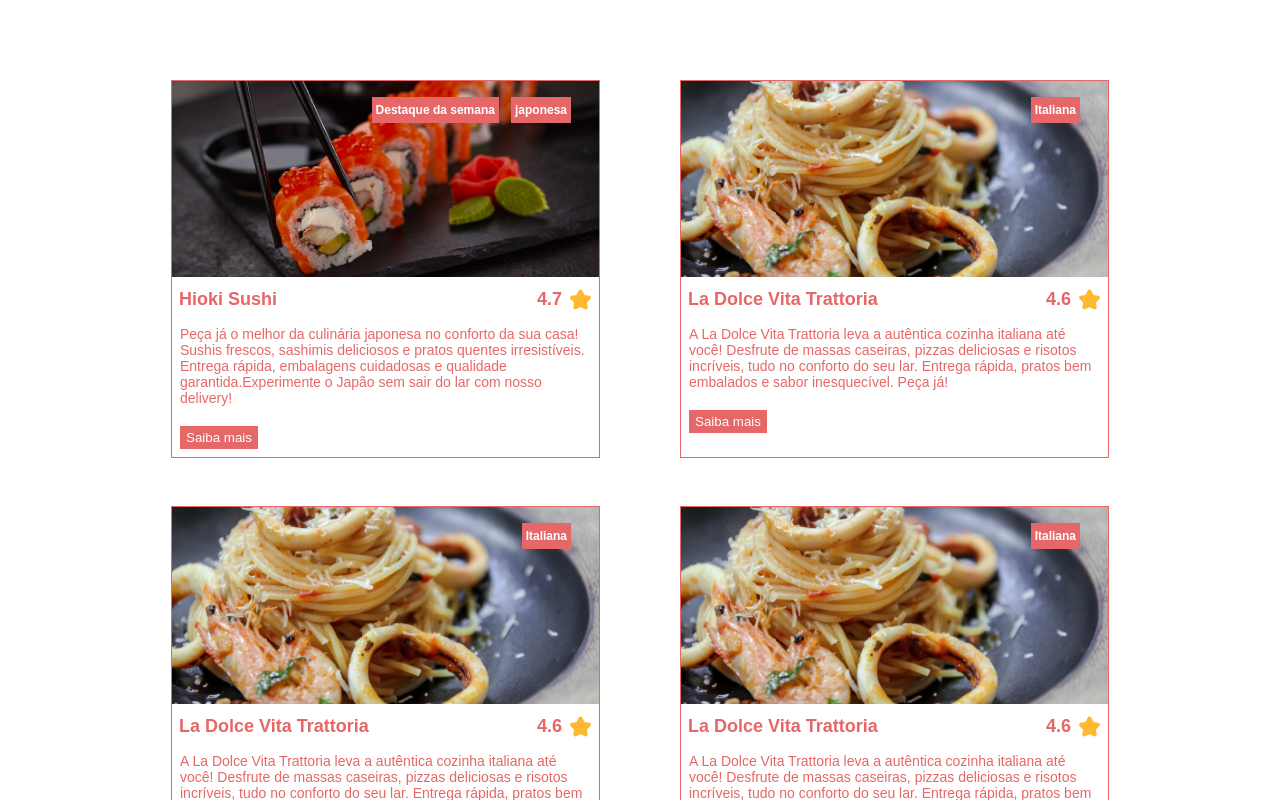
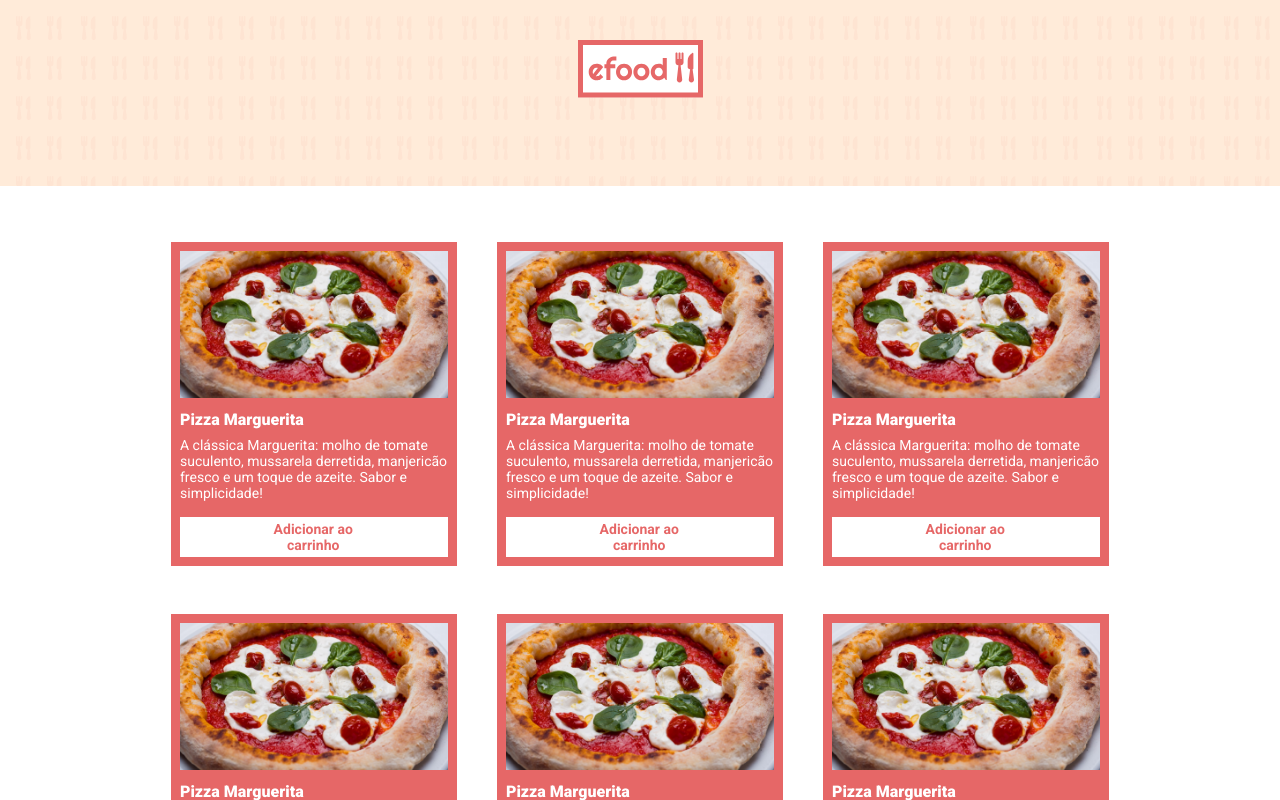
Before and after one commit to manoel-jj/Efood, a React (Create React App) app: page /Cardapio in a window 1280 px wide. Shown: the top 800 px of the page. Built offline with nearby package versions, Linux system fonts and the light colour scheme.

Commit message:
cards_cardapio

```diff
--- a/public/index.html
+++ b/public/index.html
@@ -21,7 +21,10 @@
       work correctly both with client-side routing and a non-root public URL.
       Learn how to configure a non-root public URL by running `npm run build`.
     -->
-    <title>React App</title>
+    <title>Efood</title>
+    <link rel="preconnect" href="https://fonts.googleapis.com">
+    <link rel="preconnect" href="https://fonts.gstatic.com" crossorigin>
+    <link href="https://fonts.googleapis.com/css2?family=Roboto:wght@400;700;900&display=swap" rel="stylesheet">
   </head>
   <body>
     <noscript>You need to enable JavaScript to run this app.</noscript>
--- /dev/null
+++ b/src/components/Cardapio/index.tsx
@@ -0,0 +1,20 @@
+import { Card, Titulo, Image, Descricao, Botao } from './styles'
+
+type Props = {
+  title: string
+  description: string
+  image: string
+}
+
+export const Cardapio = ({ title, description, image }: Props) => (
+  <Card>
+    <Image src={image} />
+    <Titulo>{title}</Titulo>
+    <Descricao>{description}</Descricao>
+    <div className="ContainerBotao">
+      <Botao>Adicionar ao carrinho</Botao>
+    </div>
+  </Card>
+)
+
+export default Cardapio
--- /dev/null
+++ b/src/components/Cardapio/styles.ts
@@ -0,0 +1,34 @@
+import styled from 'styled-components'
+import { cores } from '../../styles'
+
+export const Card = styled.div`
+  border: 1px solid ${cores.rose};
+  margin-bottom: 48px;
+  background-color: ${cores.rose};
+  color: ${cores.branca};
+`
+export const Titulo = styled.h2`
+  margin-left: 8px;
+  font-weight: 900;
+  font-size: 16px;
+`
+
+export const Descricao = styled.p`
+  margin: 8px;
+  font-weight: 400;
+  font-size: 14px;
+`
+
+export const Image = styled.img`
+  width: 100%;
+  padding: 8px;
+`
+export const Botao = styled.button`
+  width: 100%;
+  background-color: ${cores.branca};
+  color: ${cores.rose};
+  border: none;
+  font-size: 14px;
+  font-weight: 700;
+  padding: 4px 84.76px 4px 83.24px;
+`
--- /dev/null
+++ b/src/components/CardapioList/index.tsx
@@ -0,0 +1,20 @@
+import { Container, List } from './styles'
+
+import Pratos from '../../models/Pratos'
+import Cardapio from '../Cardapio'
+
+type Props = {
+  pratos: Pratos[]
+}
+
+const CardapioList = ({ pratos }: Props) => (
+  <Container>
+    <List>
+      {pratos.map((pratos) => (
+        <Cardapio key={pratos.id} title={pratos.title} image={pratos.image} description={pratos.description} />
+      ))}
+    </List>
+  </Container>
+)
+
+export default CardapioList
--- /dev/null
+++ b/src/components/CardapioList/styles.ts
@@ -0,0 +1,17 @@
+import styled from 'styled-components'
+
+export const Container = styled.div`
+  padding-top: 56px;
+  margin: 0 171px;
+`
+
+export const List = styled.ul`
+  display: grid;
+  grid-template-columns: 1fr 1fr 1fr;
+  column-gap: 40px;
+`
+
+export const Title = styled.h2`
+  font-size: 16px;
+  font-weight: 900;
+`
--- /dev/null
+++ b/src/components/HeaderCardapio/index.tsx
@@ -0,0 +1,12 @@
+import { Imagem, HeaderSection } from './styles'
+
+import fundoHeader from '../../assets/images/Vector.svg'
+import logo from '../../assets/images/logo.svg'
+
+export const HeaderCardapio = () => (
+  <Imagem style={{ backgroundImage: `url(${fundoHeader})` }}>
+    <HeaderSection>
+      <img src={logo} alt="logo efood" />
+    </HeaderSection>
+  </Imagem>
+)
--- /dev/null
+++ b/src/components/HeaderCardapio/styles.ts
@@ -0,0 +1,17 @@
+import styled from 'styled-components'
+
+export const Imagem = styled.div`
+  width: 100%;
+  height: 186px;
+`
+
+export const HeaderSection = styled.div`
+  padding-top: 40px;
+  text-align: center;
+
+  h1 {
+    font-size: 36px;
+    padding-bottom: 40px;
+    padding-top: 138px;
+  }
+`
--- a/src/components/RestauranteList/index.tsx
+++ b/src/components/RestauranteList/index.tsx
@@ -1,26 +1,56 @@
-import Restaurante from '../Restaurante'
 import { Container, List } from './styles'
 
-import Pratos from '../../models/Pratos'
+import sushi from '../../assets/images/imagem.png'
+import macarrao from '../../assets/images/macarrao.png'
+import Restaurante from '../Restaurante'
 
-type Props = {
-  pratos: Pratos[]
-}
-
-const RestauranteList = ({ pratos }: Props) => (
+const RestauranteList = () => (
   <Container>
     <List>
-      {pratos.map((pratos) => (
-        <Restaurante
-          key={pratos.id}
-          title={pratos.title}
-          image={pratos.image}
-          nota={pratos.nota}
-          infos={pratos.Infos}
-          destaque={pratos.destaque}
-          description={pratos.description}
-        />
-      ))}
+      <Restaurante
+        title="Hioki Sushi "
+        image={sushi}
+        nota="4.7"
+        infos="japonesa"
+        destaque="Destaque da semana"
+        description="Peça já o melhor da culinária japonesa no conforto da sua casa! Sushis frescos, sashimis deliciosos e pratos quentes irresistíveis. Entrega rápida, embalagens cuidadosas e qualidade garantida.
+        Experimente o Japão sem sair do lar com nosso delivery!"
+      />
+      <Restaurante
+        title="La Dolce Vita Trattoria"
+        image={macarrao}
+        nota="4.6"
+        infos="Italiana"
+        description="A La Dolce Vita Trattoria leva a autêntica cozinha italiana até você! Desfrute de massas caseiras, pizzas deliciosas e risotos incríveis, tudo no conforto do seu lar. Entrega rápida, pratos bem embalados e sabor inesquecível. Peça já!"
+      />
+      <Restaurante
+        title="La Dolce Vita Trattoria"
+        image={macarrao}
+        nota="4.6"
+        infos="Italiana"
+        description="A La Dolce Vita Trattoria leva a autêntica cozinha italiana até você! Desfrute de massas caseiras, pizzas deliciosas e risotos incríveis, tudo no conforto do seu lar. Entrega rápida, pratos bem embalados e sabor inesquecível. Peça já!"
+      />
+      <Restaurante
+        title="La Dolce Vita Trattoria"
+        image={macarrao}
+        nota="4.6"
+        infos="Italiana"
+        description="A La Dolce Vita Trattoria leva a autêntica cozinha italiana até você! Desfrute de massas caseiras, pizzas deliciosas e risotos incríveis, tudo no conforto do seu lar. Entrega rápida, pratos bem embalados e sabor inesquecível. Peça já!"
+      />
+      <Restaurante
+        title="La Dolce Vita Trattoria"
+        image={macarrao}
+        nota="4.6"
+        infos="Italiana"
+        description="A La Dolce Vita Trattoria leva a autêntica cozinha italiana até você! Desfrute de massas caseiras, pizzas deliciosas e risotos incríveis, tudo no conforto do seu lar. Entrega rápida, pratos bem embalados e sabor inesquecível. Peça já!"
+      />
+      <Restaurante
+        title="La Dolce Vita Trattoria"
+        image={macarrao}
+        nota="4.6"
+        infos="Italiana"
+        description="A La Dolce Vita Trattoria leva a autêntica cozinha italiana até você! Desfrute de massas caseiras, pizzas deliciosas e risotos incríveis, tudo no conforto do seu lar. Entrega rápida, pratos bem embalados e sabor inesquecível. Peça já!"
+      />
     </List>
   </Container>
 )
--- a/src/pages/Cardapio/index.tsx
+++ b/src/pages/Cardapio/index.tsx
@@ -1,71 +1,64 @@
-import RestauranteList from '../../components/RestauranteList'
 import Pratos from '../../models/Pratos'
 
-import sushi from '../../assets/images/imagem.png'
-import macarrao from '../../assets/images/macarrao.png'
+import Pizza from '../../assets/images/pizza.png'
+import CardapioList from '../../components/CardapioList'
+import { HeaderCardapio } from '../../components/HeaderCardapio'
 
-const restauranteHome: Pratos[] = [
+const cardCardapio: Pratos[] = [
   {
     id: 1,
     description:
-      'Peça já o melhor da culinária japonesa no conforto da sua casa! Sushis frescos, sashimis deliciosos e pratos quentes irresistíveis. Entrega rápida, embalagens cuidadosas e qualidade garantida.Experimente o Japão sem sair do lar com nosso delivery!',
-    Infos: 'japonesa',
-    destaque: 'Destaque da semana',
-    title: 'Hioki Sushi',
-    nota: '4.7',
-    image: sushi
+      'A clássica Marguerita: molho de tomate suculento, mussarela derretida, manjericão fresco e um toque de azeite. Sabor e simplicidade!',
+    title: 'Pizza Marguerita',
+
+    image: Pizza
   },
   {
     id: 2,
     description:
-      'A La Dolce Vita Trattoria leva a autêntica cozinha italiana até você! Desfrute de massas caseiras, pizzas deliciosas e risotos incríveis, tudo no conforto do seu lar. Entrega rápida, pratos bem embalados e sabor inesquecível. Peça já!',
-    Infos: 'Italiana',
-    title: 'La Dolce Vita Trattoria',
-    nota: '4.6',
-    image: macarrao
+      'A clássica Marguerita: molho de tomate suculento, mussarela derretida, manjericão fresco e um toque de azeite. Sabor e simplicidade!',
+    title: 'Pizza Marguerita',
+
+    image: Pizza
   },
   {
     id: 3,
     description:
-      'A La Dolce Vita Trattoria leva a autêntica cozinha italiana até você! Desfrute de massas caseiras, pizzas deliciosas e risotos incríveis, tudo no conforto do seu lar. Entrega rápida, pratos bem embalados e sabor inesquecível. Peça já!',
-    Infos: 'Italiana',
-    title: 'La Dolce Vita Trattoria',
-    nota: '4.6',
-    image: macarrao
+      'A clássica Marguerita: molho de tomate suculento, mussarela derretida, manjericão fresco e um toque de azeite. Sabor e simplicidade!',
+    title: 'Pizza Marguerita',
+
+    image: Pizza
   },
   {
     id: 4,
     description:
-      'A La Dolce Vita Trattoria leva a autêntica cozinha italiana até você! Desfrute de massas caseiras, pizzas deliciosas e risotos incríveis, tudo no conforto do seu lar. Entrega rápida, pratos bem embalados e sabor inesquecível. Peça já!',
-    Infos: 'Italiana',
-    title: 'La Dolce Vita Trattoria',
-    nota: '4.6',
-    image: macarrao
+      'A clássica Marguerita: molho de tomate suculento, mussarela derretida, manjericão fresco e um toque de azeite. Sabor e simplicidade!',
+    title: 'Pizza Marguerita',
+
+    image: Pizza
   },
   {
     id: 5,
     description:
-      'A La Dolce Vita Trattoria leva a autêntica cozinha italiana até você! Desfrute de massas caseiras, pizzas deliciosas e risotos incríveis, tudo no conforto do seu lar. Entrega rápida, pratos bem embalados e sabor inesquecível. Peça já!',
-    Infos: 'Italiana',
-    title: 'La Dolce Vita Trattoria',
-    nota: '4.6',
-    image: macarrao
+      'A clássica Marguerita: molho de tomate suculento, mussarela derretida, manjericão fresco e um toque de azeite. Sabor e simplicidade!',
+    title: 'Pizza Marguerita',
+
+    image: Pizza
   },
   {
     id: 6,
     description:
-      'A La Dolce Vita Trattoria leva a autêntica cozinha italiana até você! Desfrute de massas caseiras, pizzas deliciosas e risotos incríveis, tudo no conforto do seu lar. Entrega rápida, pratos bem embalados e sabor inesquecível. Peça já!',
-    Infos: 'Italiana',
-    title: 'La Dolce Vita Trattoria',
-    nota: '4.6',
-    image: macarrao
+      'A clássica Marguerita: molho de tomate suculento, mussarela derretida, manjericão fresco e um toque de azeite. Sabor e simplicidade!',
+    title: 'Pizza Marguerita',
+
+    image: Pizza
   }
 ]
 
 const Cardapio = () => (
   <>
-    <RestauranteList pratos={restauranteHome} />
-    <RestauranteList pratos={restauranteHome} />
+    <HeaderCardapio />
+    <CardapioList pratos={cardCardapio} />
   </>
 )
 
--- a/src/pages/Home/index.tsx
+++ b/src/pages/Home/index.tsx
@@ -1,72 +1,10 @@
 import RestauranteList from '../../components/RestauranteList'
-import Pratos from '../../models/Pratos'
-
-import sushi from '../../assets/images/imagem.png'
-import macarrao from '../../assets/images/macarrao.png'
 import { Header } from '../../components/Header'
-
-const restauranteHome: Pratos[] = [
-  {
-    id: 1,
-    description:
-      'Peça já o melhor da culinária japonesa no conforto da sua casa! Sushis frescos, sashimis deliciosos e pratos quentes irresistíveis. Entrega rápida, embalagens cuidadosas e qualidade garantida.Experimente o Japão sem sair do lar com nosso delivery!',
-    Infos: 'japonesa',
-    destaque: 'Destaque da semana',
-    title: 'Hioki Sushi',
-    nota: '4.7',
-    image: sushi
-  },
-  {
-    id: 2,
-    description:
-      'A La Dolce Vita Trattoria leva a autêntica cozinha italiana até você! Desfrute de massas caseiras, pizzas deliciosas e risotos incríveis, tudo no conforto do seu lar. Entrega rápida, pratos bem embalados e sabor inesquecível. Peça já!',
-    Infos: 'Italiana',
-    title: 'La Dolce Vita Trattoria',
-    nota: '4.6',
-    image: macarrao
-  },
-  {
-    id: 3,
-    description:
-      'A La Dolce Vita Trattoria leva a autêntica cozinha italiana até você! Desfrute de massas caseiras, pizzas deliciosas e risotos incríveis, tudo no conforto do seu lar. Entrega rápida, pratos bem embalados e sabor inesquecível. Peça já!',
-    Infos: 'Italiana',
-    title: 'La Dolce Vita Trattoria',
-    nota: '4.6',
-    image: macarrao
-  },
-  {
-    id: 4,
-    description:
-      'A La Dolce Vita Trattoria leva a autêntica cozinha italiana até você! Desfrute de massas caseiras, pizzas deliciosas e risotos incríveis, tudo no conforto do seu lar. Entrega rápida, pratos bem embalados e sabor inesquecível. Peça já!',
-    Infos: 'Italiana',
-    title: 'La Dolce Vita Trattoria',
-    nota: '4.6',
-    image: macarrao
-  },
-  {
-    id: 5,
-    description:
-      'A La Dolce Vita Trattoria leva a autêntica cozinha italiana até você! Desfrute de massas caseiras, pizzas deliciosas e risotos incríveis, tudo no conforto do seu lar. Entrega rápida, pratos bem embalados e sabor inesquecível. Peça já!',
-    Infos: 'Italiana',
-    title: 'La Dolce Vita Trattoria',
-    nota: '4.6',
-    image: macarrao
-  },
-  {
-    id: 6,
-    description:
-      'A La Dolce Vita Trattoria leva a autêntica cozinha italiana até você! Desfrute de massas caseiras, pizzas deliciosas e risotos incríveis, tudo no conforto do seu lar. Entrega rápida, pratos bem embalados e sabor inesquecível. Peça já!',
-    Infos: 'Italiana',
-    title: 'La Dolce Vita Trattoria',
-    nota: '4.6',
-    image: macarrao
-  }
-]
 
 const Home = () => (
   <>
     <Header />
-    <RestauranteList pratos={restauranteHome} />
+    <RestauranteList />
   </>
 )
 
--- a/src/styles.ts
+++ b/src/styles.ts
@@ -13,6 +13,7 @@ export const GlobalCss = createGlobalStyle`
   font-family: sans-serif;
   text-decoration: none;
   list-style: none;
+  font-family: 'Roboto', sans-serif;
 
 }
 
@@ -26,6 +27,9 @@ width: 100%;
 margin: 0 auto;
 overflow-x: hidden;
 
+}
 
+.ContainerBotao {
+  padding: 8px;
 }
 `
```
Also changed, not shown: src/models/Pratos.ts (+1 -15 lines), src/assets/images/pizza.png (added).
